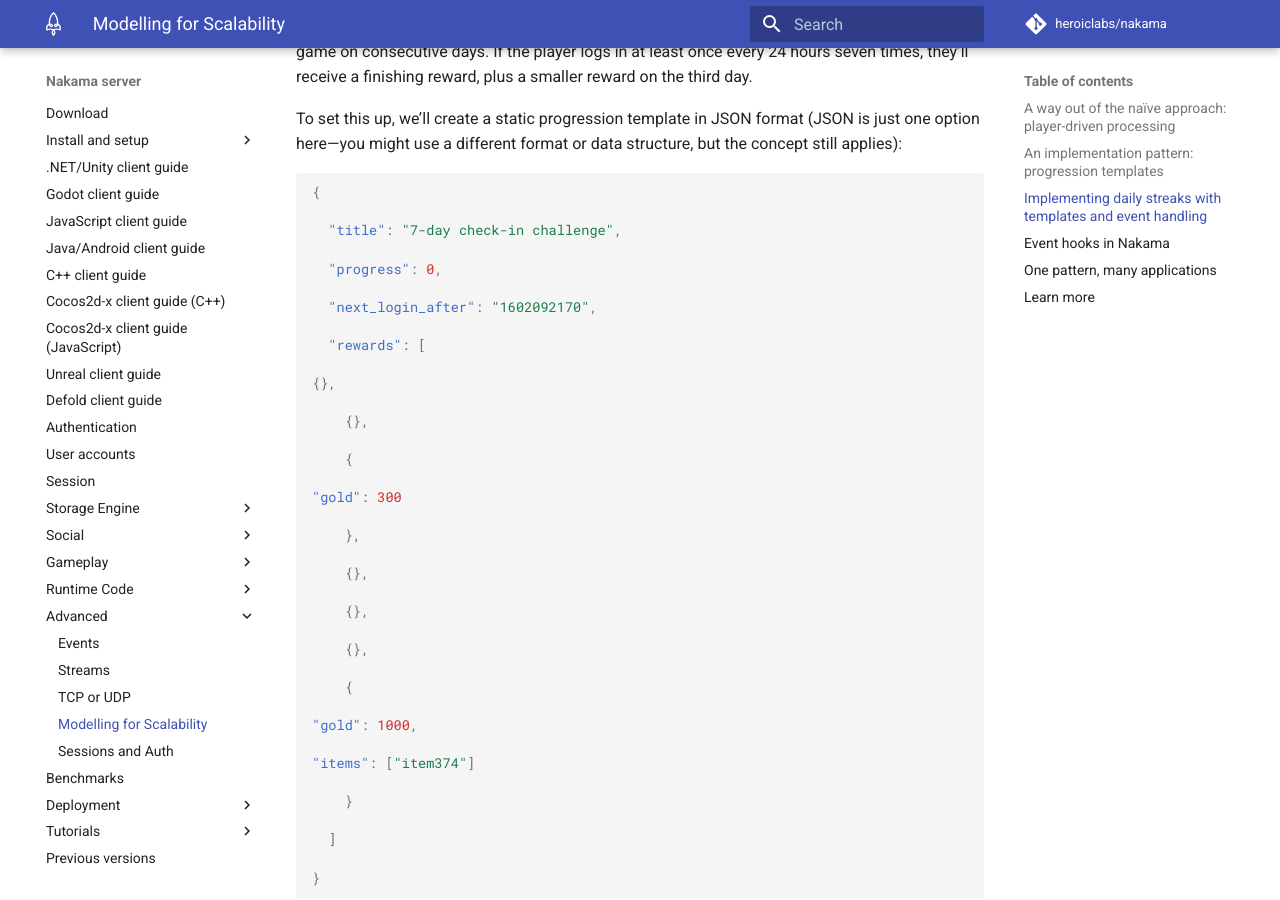
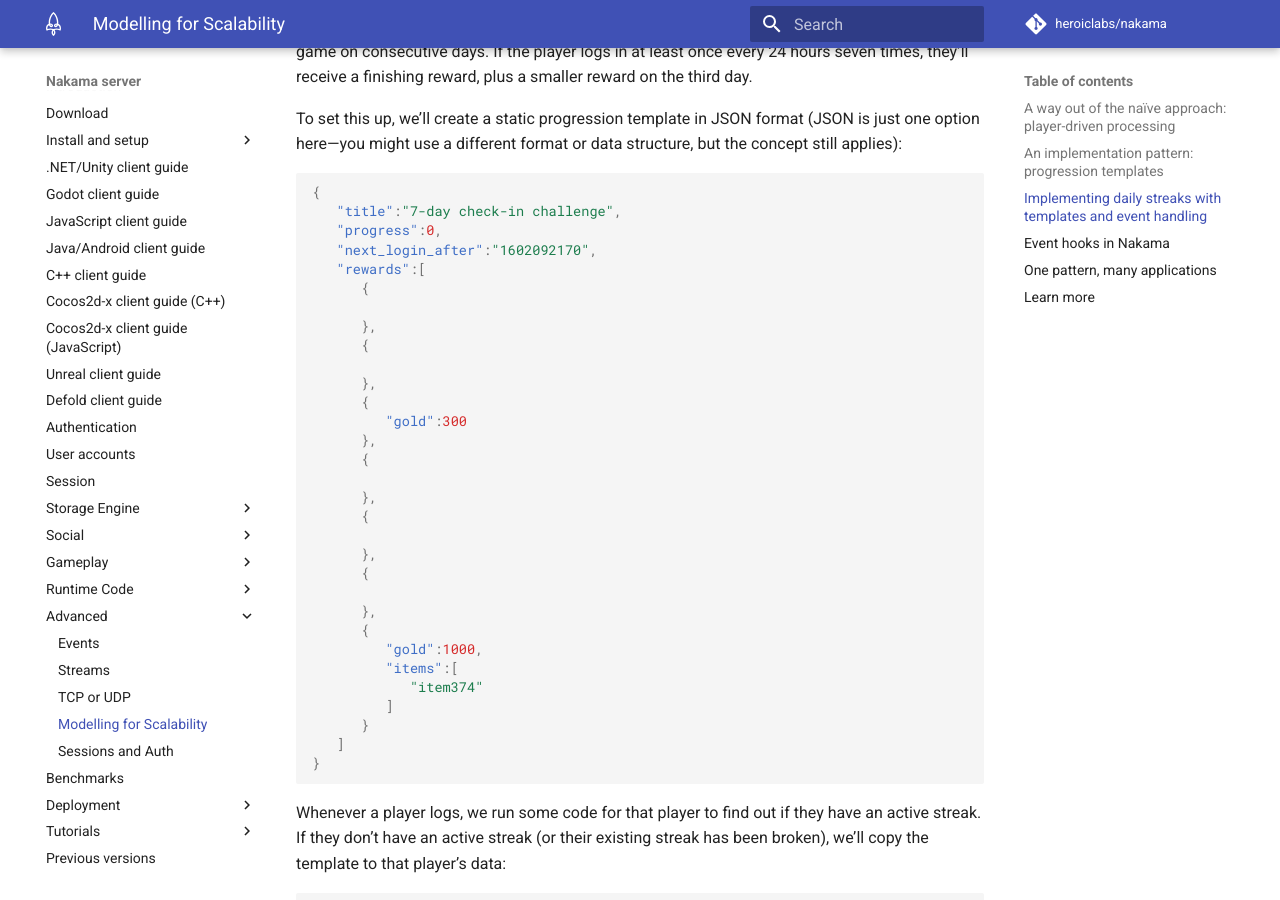
Before and after one commit to heroiclabs/nakama-docs, an MkDocs documentation site: the page built from docs/expert-modelling.md, in a window 1280 px wide and 900 px high, scrolled down 1737 px. Built offline with MkDocs 1.6.1 and Material for MkDocs 9.7.7, drawn with Linux system fonts in a browser that asks for light colours; comment, search, counter and statistics services are not loaded.

Commit message:
bad json formatting

````diff
--- a/docs/expert-modelling.md
+++ b/docs/expert-modelling.md
@@ -53,41 +53,35 @@ To set this up, we’ll create a static progression template in JSON format (JSO
 ```json
 
 {
+   "title":"7-day check-in challenge",
+   "progress":0,
+   "next_login_after":"1602092170",
+   "rewards":[
+      {
 
-  "title": "7-day check-in challenge",
+      },
+      {
 
-  "progress": 0,
+      },
+      {
+         "gold":300
+      },
+      {
 
-  "next_login_after": "1602092170",
+      },
+      {
 
-  "rewards": [
+      },
+      {
 
-{},
-
-	{},
-
-	{
-
-"gold": 300
-
-	},
-
-	{},
-
-	{},
-
-	{},
-
-	{
-
-"gold": 1000,
-
-"items": ["item374"]
-
-	}
-
-  ]
-
+      },
+      {
+         "gold":1000,
+         "items":[
+            "item374"
+         ]
+      }
+   ]
 }
 
 ```
````
